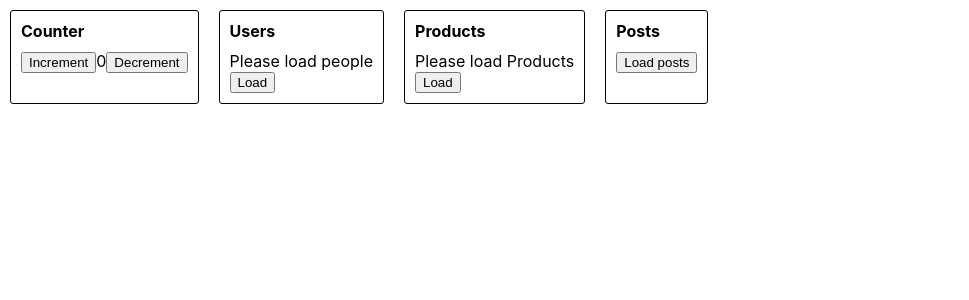
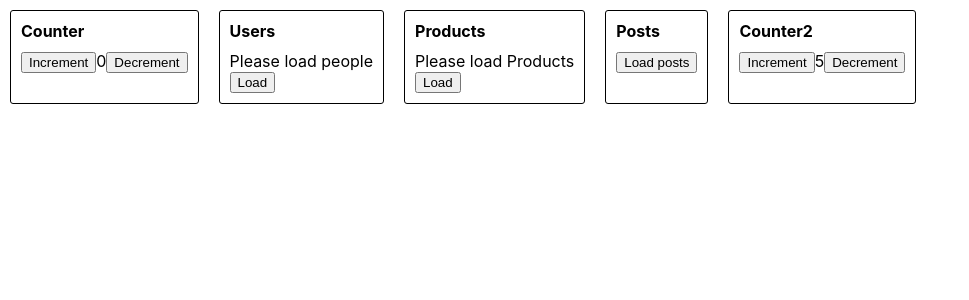
Before and after one commit to SiimKirjanen/redux-playground, a React (Create React App) app: page / in a window 1280 px wide. Shown: the top 300 px of the page, without its empty margins (0-969 px from the left). Built offline with nearby package versions, Linux system fonts and the light colour scheme.

Commit message:
reducer and action example

```diff
--- a/src/App.tsx
+++ b/src/App.tsx
@@ -3,6 +3,7 @@ import React from 'react';
 import './App.css';
 import Users from './components/Users';
 import Counter from './components/Counter';
+import Counter2 from './components/Counter2';
 import Products from './components/Products';
 import Posts from './components/Posts';
 
@@ -13,6 +14,7 @@ function App() {
       <Users />
       <Products />
       <Posts />
+      <Counter2 />
     </div>
   );
 }
--- /dev/null
+++ b/src/components/Counter2/index.tsx
@@ -0,0 +1,30 @@
+import React from 'react'
+import { RootState, useAppDispatch } from '../../store';
+import { useSelector } from 'react-redux';
+import { increment, decrement } from '../../reducers/counter';
+import Box from '../Box';
+
+const Counter2 = () => {
+  const count = useSelector((state: RootState) => state.counter2.value)
+  const dispatch = useAppDispatch()
+
+  return (
+    <Box title='Counter2'>
+      <button
+          aria-label="Increment value"
+          onClick={() => dispatch(increment())}
+        >
+          Increment
+        </button>
+        <span>{count}</span>
+        <button
+          aria-label="Decrement value"
+          onClick={() => dispatch(decrement())}
+        >
+          Decrement
+        </button>
+    </Box>
+  )
+}
+
+export default Counter2;
--- /dev/null
+++ b/src/reducers/counter.tsx
@@ -0,0 +1,24 @@
+import { createAction, createReducer } from '@reduxjs/toolkit';
+
+interface CounterState {
+  value: number
+};
+
+export const increment = createAction('counter2/increment');
+export const decrement = createAction('counter2/decrement');
+export const incrementByAmount = createAction<number>('counter2/incrementByAmount');
+
+const initialState: CounterState = { value: 5 };
+
+export const counterReducer = createReducer(initialState, (builder) => {
+  builder
+    .addCase(increment, (state, action) => {
+      state.value++
+    })
+    .addCase(decrement, (state, action) => {
+      state.value--
+    })
+    .addCase(incrementByAmount, (state, action) => {
+      state.value += action.payload
+    })
+});
--- a/src/store.tsx
+++ b/src/store.tsx
@@ -3,6 +3,7 @@ import { useDispatch } from 'react-redux';
 import logger from 'redux-logger';
 
 import counterReducer from './slices/counter/counterSlice';
+import { counterReducer as counter2Reducer } from './reducers/counter';
 import userReducer from './slices/user/userSlice';
 import productReducer  from './slices/product/productSlice';
 import postReducer  from './slices/post/postsSlice';
@@ -11,7 +12,8 @@ const rootReducer = combineReducers({
   counter: counterReducer,
   user: userReducer,
   product: productReducer,
-  post: postReducer
+  post: postReducer,
+  counter2: counter2Reducer,
 });
 
 export function setupStore(preloadedState?: PreloadedState<RootState>) {
```
